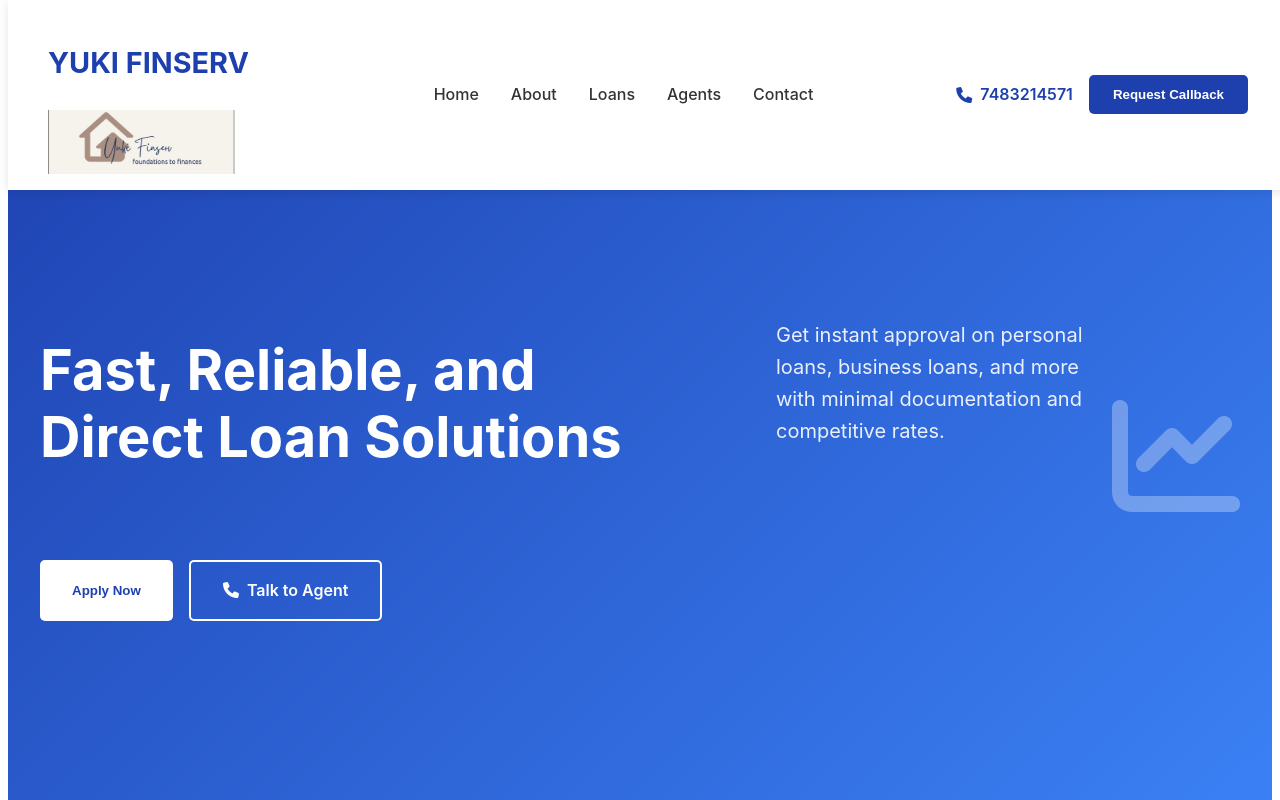
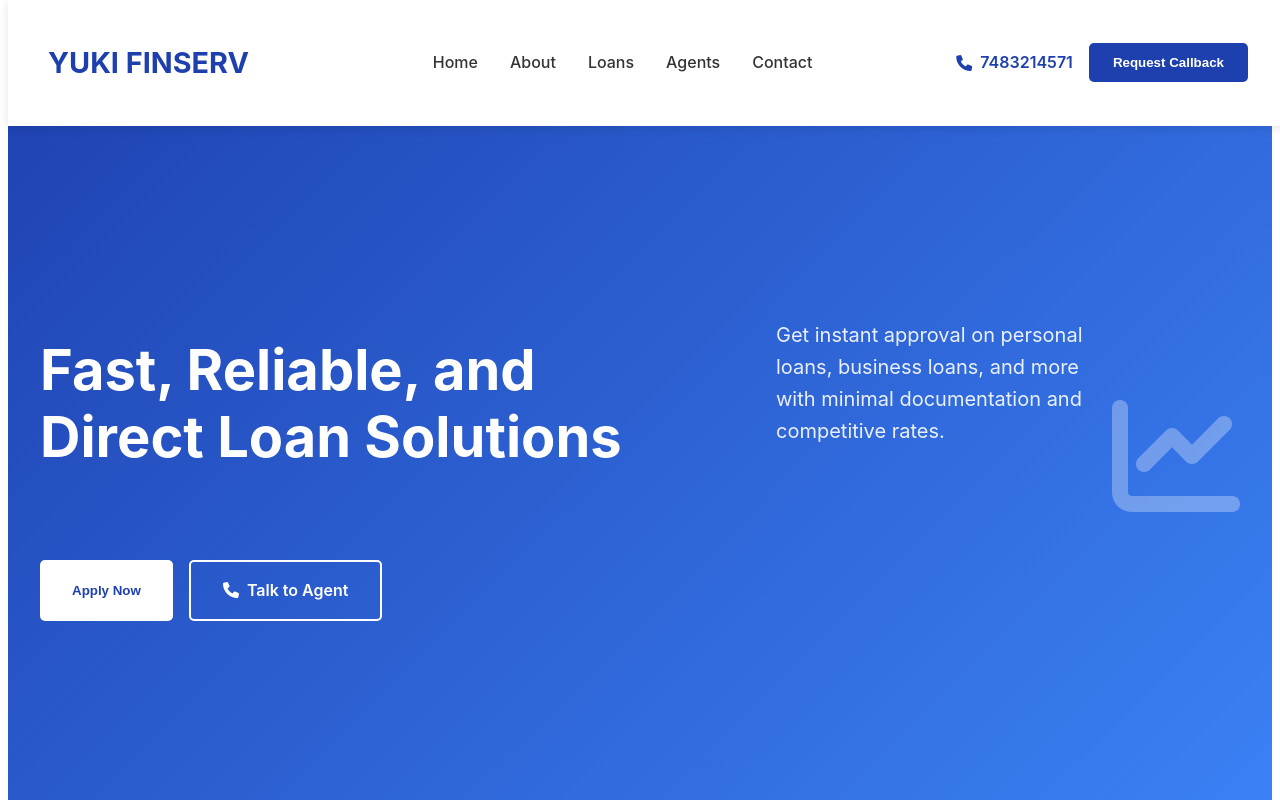
Before and after one commit to yukifinserv/yukifinserv.github.io, a plain HTML site: page index.html in a window 1280 px wide. Shown: the top 800 px of the page. Drawn offline with Linux system fonts and the light colour scheme.

Commit message:
Update index.html

```diff
--- a/index.html
+++ b/index.html
@@ -15,8 +15,7 @@
             <div class="nav-container">
                 <div class="nav-logo">
                    <h2>YUKI FINSERV</h2>
-                    <img src="yuki_finserv_logo.jpeg" alt="Yuki Finserv Logo" style="height:64px; width:auto; margin: 0 16px 0 0;">
-                </div>
+                  </div>
                 <ul class="nav-menu">
                     <li><a href="#home">Home</a></li>
                     <li><a href="#about">About</a></li>
```
